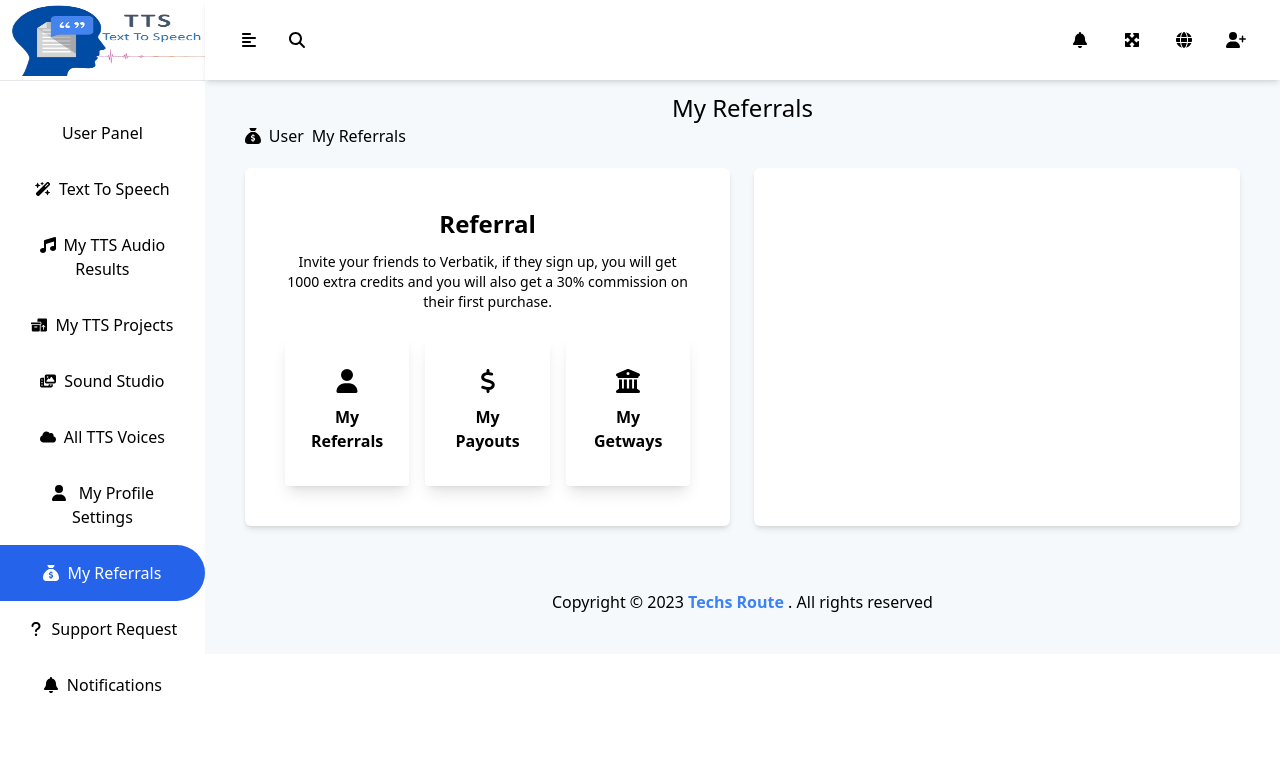
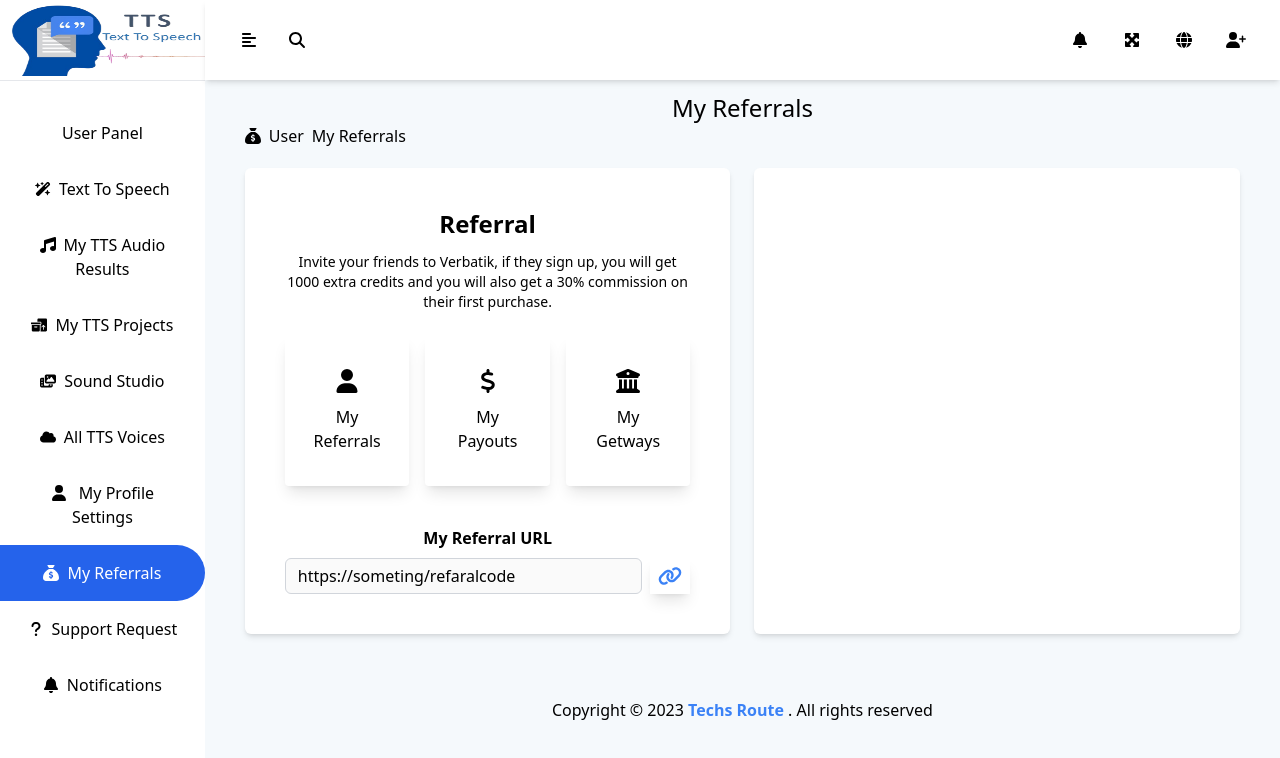
Before and after one commit to SaymanRabbi/text-to-speech, a React (Create React App) app: page /myreferrals in a window 1280 px wide. Shown: the top 758 px of the page. Built offline with nearby package versions, Linux system fonts and the light colour scheme.

Commit message:
refaral left

```diff
--- a/src/Components/Sidebar/UserPanel.jsx
+++ b/src/Components/Sidebar/UserPanel.jsx
@@ -64,7 +64,7 @@ const UserPanel = () => {
                         <NavLink to={item.link}
                         className={({ isActive }) => isActive ? 'lg:px-6 lg:py-4 px-2 py-4  w-full block rounded-r-full   lg:hover:px-7 text-white bg-blue-600': 'lg:px-6 lg:py-4 px-2 py-4  w-full block rounded-r-full  lg:hover:px-7 text-black hover:bg-gray-200 md:text-base text-sm'}
                         >
-                            <FontAwesomeIcon icon={item.icon} className=' md:w-4 md:h-4 w-3 h-3 mr-2'/>
+                            <FontAwesomeIcon icon={item.icon} className=' md:w-4 md:h-4  w-3 h-3 mr-2'/>
                             {sidebar.sideBar &&sidebar.screenSize.dynamicWidth>640?  null: item.title}
                         </NavLink>
                     </li>
--- a/src/Pages/MyReferrals/LeftContent.jsx
+++ b/src/Pages/MyReferrals/LeftContent.jsx
@@ -1,8 +1,11 @@
-import React from 'react';
+import React, { useRef, useState } from 'react';
 import { FontAwesomeIcon } from '@fortawesome/react-fontawesome';
-import { faUser,faDollarSign,faUniversity } from '@fortawesome/free-solid-svg-icons';
+import { faUser,faDollarSign,faUniversity,faLink } from '@fortawesome/free-solid-svg-icons';
 
 const LeftContent = () => {
+    const Ref= useRef(null)
+    const [value,setValue] = useState('')
+
     const referraltext = [
         {
             icon:faUser,
@@ -17,6 +20,11 @@ const LeftContent = () => {
             tittle:'My Getways',
         }
     ]
+    const copyCode = () => {
+       const text= Ref.current.value
+       setValue(text)
+
+    }
     return (
         <div className=' bg-white p-10 shadow-md rounded-md'>
             <h2 className=' font-bold text-center text-2xl'>Referral</h2>
@@ -27,13 +35,24 @@ const LeftContent = () => {
                      <div key={index} className='shadow-lg rounded p-8 w-full flex justify-center items-center hover:text-orange-500 cursor-pointer hover:border hover:border-orange-500 border border-transparent'>
                             <div className='flex flex-col justify-center items-center'>
                                 <FontAwesomeIcon icon={item.icon} className=' w-6 h-6'/>
-                              <p className=' font-bold mt-3'>{item.tittle}</p>
+                              <p className='mt-3'>{item.tittle}</p>
                             </div>
                         </div>
 
                      )
                }
             </div>
+            <div>
+                <h2 className='mt-10 font-bold mb-2'>My Referral URL</h2>
+                <div className='flex gap-2 justify-center items-center h-9'>
+                    <input type="text" className='w-full h-full p-3 border border-gray-300 rounded-md hover:border-blue-500 hover:shadow-blue-500' value='https://someting/refaralcode' name='copy' disabled ref={Ref}/>
+                    <div className=' flex justify-center items-center shadow-lg py-3 px-2 h-full cursor-pointer hover:text-white text-blue-500 hover:bg-blue-500'
+                    onClick={()=>copyCode()}
+                    >
+                         <FontAwesomeIcon icon={faLink} className=' w-6 h-6'/>
+                    </div>
+                </div>
+            </div>
         </div>
     );
 };
--- a/src/Pages/MyReferrals/MainContent.jsx
+++ b/src/Pages/MyReferrals/MainContent.jsx
@@ -4,7 +4,7 @@ import RightContent from './RightContent';
 
 const MainContent = () => {
     return (
-        <div className='grid md:grid-cols-2 gap-6 grid-cols-1'>
+        <div className='grid md:grid-cols-1 gap-6 grid-cols-1 lg:grid-cols-2'>
             <LeftContent/>
             <RightContent/>
         </div>
```
